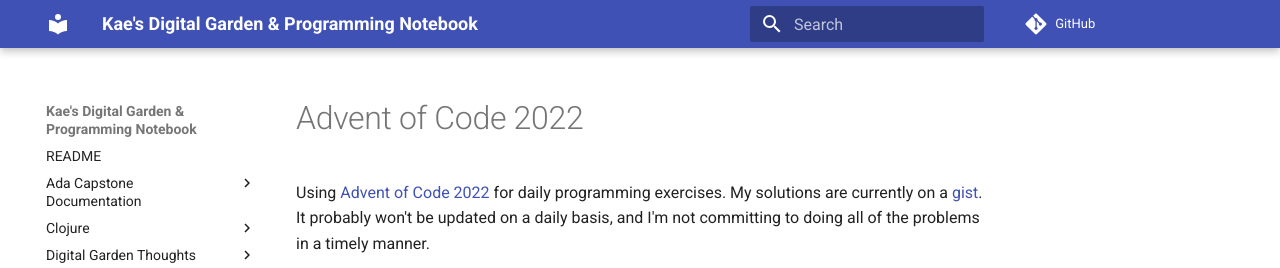
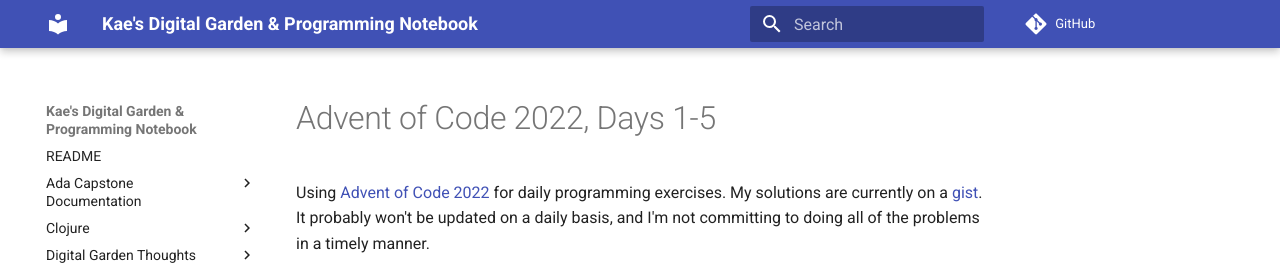
Before and after one commit to kaesluder/kae-garden-wiki, an MkDocs documentation site: the page built from docs/Python/advent_of_code_2022_1.md, in a window 1280 px wide, cut to the strip 0-268 px from the top of the page. Built offline with MkDocs 1.6.1 and Material for MkDocs 9.7.7, drawn with Linux system fonts in a browser that asks for light colours; comment, search, counter and statistics services are not loaded; some of the changed text lies outside the part shown.

Commit message:
advent of code additions

```diff
--- a/docs/Python/advent_of_code_2022.md
+++ b/docs/Python/advent_of_code_2022_1.md
@@ -1,4 +1,4 @@
-# Advent of Code 2022
+# Advent of Code 2022, Days 1-5
 
 Using [Advent of Code 2022](https://adventofcode.com/2022) for daily programming
 exercises. My solutions are currently on a [gist](https://gist.github.com/kaesluder/83a91ac9e166d551575b38ca26559d23). It probably won't be updated on a daily basis, and I'm not committing to doing all of the problems in a timely manner.
```
